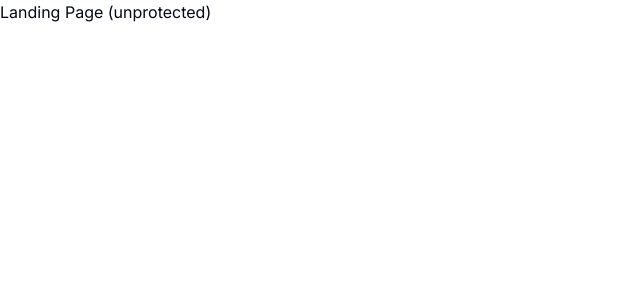
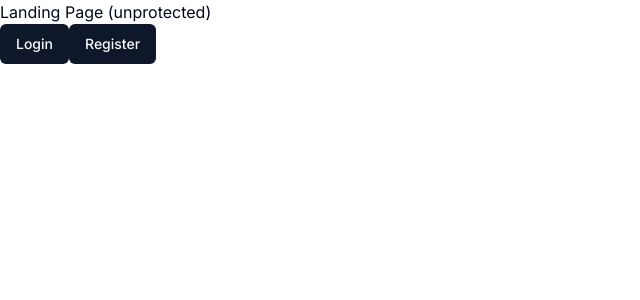
Before and after one commit to cyrkaade/looben, a Next.js app: page / in a window 1280 px wide. Shown: the top 300 px of the page, without its empty margins (0-640 px from the left). Built offline with nearby package versions, Linux system fonts and the light colour scheme.

Commit message:
added login/registration

```diff
--- a/app/(dashboard)/(routes)/dashboard/page.tsx
+++ b/app/(dashboard)/(routes)/dashboard/page.tsx
@@ -1,9 +1,13 @@
 import { Button } from '@/components/ui/button'
+import { UserButton } from '@clerk/nextjs'
 import Image from 'next/image'
 
 const DashboardPage = () => {
   return (
+    <div>
     <p>Dashboard Page (Protected)</p>
+    <UserButton />
+    </div>
   )
 }
 
--- a/app/(landing)/page.tsx
+++ b/app/(landing)/page.tsx
@@ -1,9 +1,23 @@
 import { Button } from '@/components/ui/button'
 import Image from 'next/image'
+import Link from 'next/link'
 
 const LandingPage = () => {
   return (
-    <div>Landing Page (unprotected)</div>
+    <div>Landing Page (unprotected)
+        <div>
+            <Link href="/sign-in">
+            <Button>
+                Login
+            </Button>
+            </Link>
+            <Link href="/sign-up">
+            <Button>
+                Register
+            </Button>
+            </Link>
+        </div>
+    </div>
   )
 }
 
```
